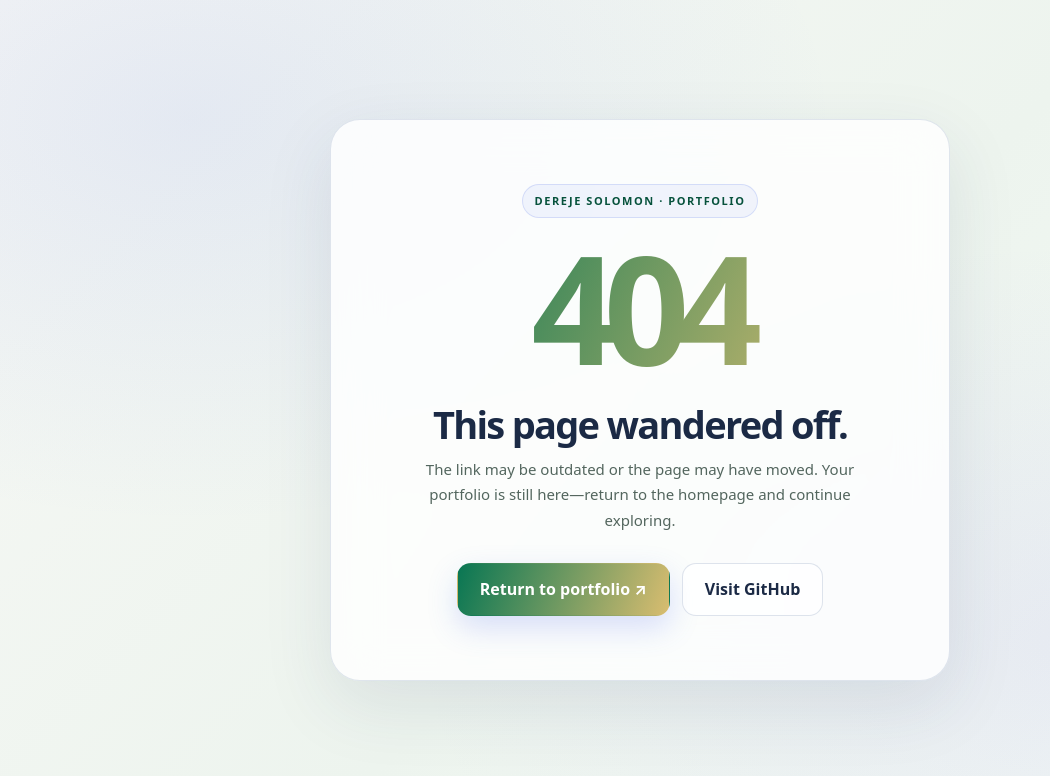
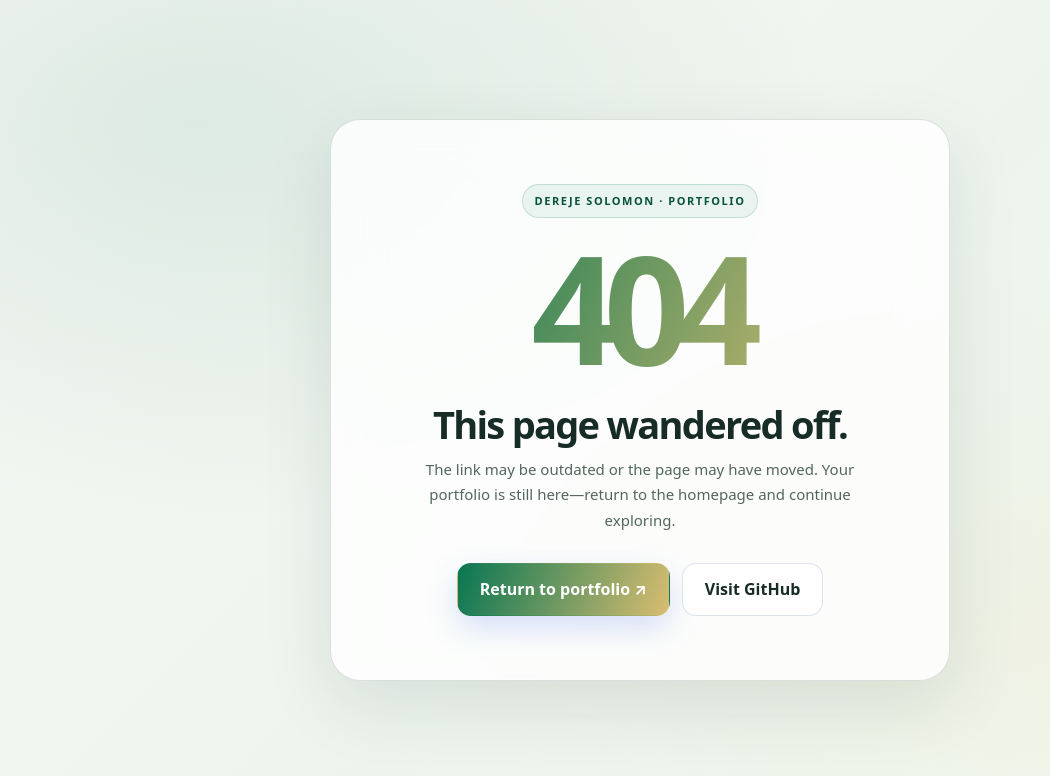
Before and after one commit to bekan25/bekan25.github.io, a plain HTML site: page 404.html in a window 1280 px wide. Shown: the whole page, without its empty margins (0-1050 px from the left). Drawn offline with Linux system fonts and the light colour scheme.

Commit message:
style: finish emerald 404 color alignment

```diff
--- a/404.html
+++ b/404.html
@@ -8,12 +8,12 @@
 <link rel="canonical" href="https://bekan25.github.io/">
 <title>Page not found | Dereje Solomon</title>
 <style>
-:root{color-scheme:light;--ink:#1b2a45;--muted:#53665e;--green:#087653;--gold:#d9bd70}
+:root{color-scheme:light;--ink:#172b27;--muted:#53665e;--green:#087653;--gold:#d9bd70}
 *{box-sizing:border-box}
 html{min-height:100%;background:#f7f8f5}
-body{margin:0;min-height:100vh;display:grid;place-items:center;padding:24px;background:radial-gradient(ellipse at 15% 15%,rgba(82,111,232,.10),transparent 42%),radial-gradient(ellipse at 85% 80%,rgba(136,112,233,.10),transparent 44%),linear-gradient(135deg,#f7f8f5,#edf4ee 55%,#f4fbf6);color:var(--ink);font:16px/1.7 "DM Sans",system-ui,-apple-system,"Segoe UI",sans-serif}
-main{position:relative;width:min(100%,620px);padding:clamp(32px,7vw,64px);text-align:center;border:1px solid rgba(91,116,158,.18);border-radius:30px;background:rgba(255,255,255,.82);box-shadow:0 24px 70px rgba(35,58,99,.10);backdrop-filter:blur(24px) saturate(140%);-webkit-backdrop-filter:blur(24px) saturate(140%)}
-.eyebrow{display:inline-flex;align-items:center;gap:9px;margin:0 0 18px;padding:7px 12px;border:1px solid rgba(82,111,232,.18);border-radius:999px;background:rgba(82,111,232,.07);color:#07523c;font-size:11px;font-weight:800;letter-spacing:.14em;text-transform:uppercase}
+body{margin:0;min-height:100vh;display:grid;place-items:center;padding:24px;background:radial-gradient(ellipse at 15% 15%,rgba(8,118,83,.10),transparent 42%),radial-gradient(ellipse at 85% 80%,rgba(217,189,112,.12),transparent 44%),linear-gradient(135deg,#f7f8f5,#edf4ee 55%,#f4fbf6);color:var(--ink);font:16px/1.7 "DM Sans",system-ui,-apple-system,"Segoe UI",sans-serif}
+main{position:relative;width:min(100%,620px);padding:clamp(32px,7vw,64px);text-align:center;border:1px solid rgba(3,47,39,.14);border-radius:30px;background:rgba(255,255,255,.82);box-shadow:0 24px 70px rgba(3,47,39,.10);backdrop-filter:blur(24px) saturate(140%);-webkit-backdrop-filter:blur(24px) saturate(140%)}
+.eyebrow{display:inline-flex;align-items:center;gap:9px;margin:0 0 18px;padding:7px 12px;border:1px solid rgba(8,118,83,.18);border-radius:999px;background:rgba(8,118,83,.07);color:#07523c;font-size:11px;font-weight:800;letter-spacing:.14em;text-transform:uppercase}
 strong{display:block;font-size:clamp(88px,19vw,150px);font-weight:850;letter-spacing:-.09em;line-height:.95;background:linear-gradient(115deg,#087653,#d9bd70);-webkit-background-clip:text;background-clip:text;color:transparent}
 h1{margin:24px 0 10px;font-size:clamp(25px,5vw,38px);line-height:1.15;letter-spacing:-.045em}
 p{max-width:430px;margin:0 auto 30px;color:var(--muted);font-size:15px}
@@ -21,7 +21,7 @@ p{max-width:430px;margin:0 auto 30px;color:var(--muted);font-size:15px}
 a{display:inline-flex;align-items:center;justify-content:center;min-height:48px;padding:12px 22px;border:1px solid rgba(91,116,158,.2);border-radius:14px;color:var(--ink);text-decoration:none;font-weight:750;transition:transform .2s ease,border-color .2s ease,box-shadow .2s ease}
 a.primary{border-color:transparent;background:linear-gradient(110deg,#087653,#d9bd70);color:white;box-shadow:0 12px 30px rgba(82,111,232,.22)}
 a.secondary{background:rgba(255,255,255,.7)}
-a:hover{transform:translateY(-2px);border-color:rgba(82,111,232,.5);box-shadow:0 12px 28px rgba(35,58,99,.10)}
+a:hover{transform:translateY(-2px);border-color:rgba(8,118,83,.5);box-shadow:0 12px 28px rgba(35,58,99,.10)}
 a:focus-visible{outline:3px solid #087653;outline-offset:4px}
 @media(prefers-reduced-motion:reduce){*,*:before,*:after{transition:none!important}}
 @supports not ((backdrop-filter:blur(2px))){main{background:#fff}}
```
